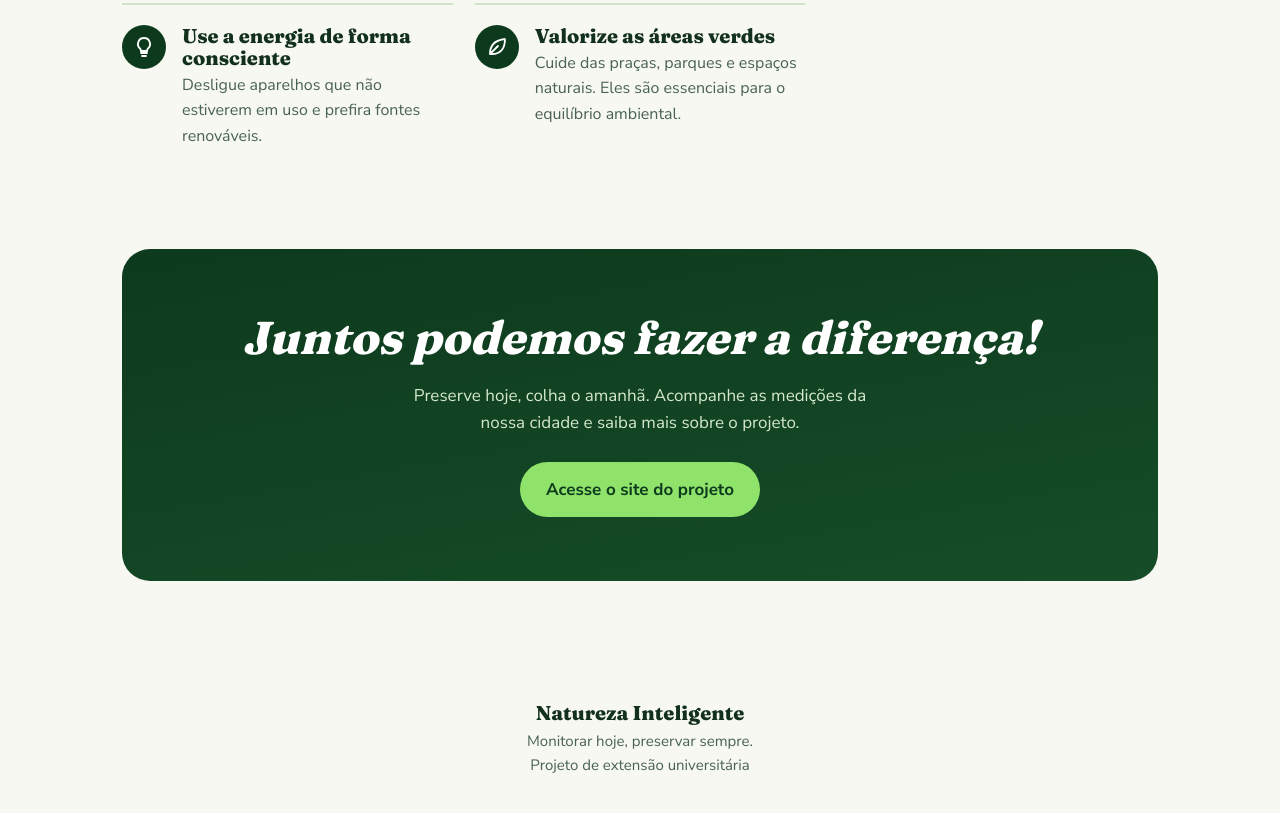
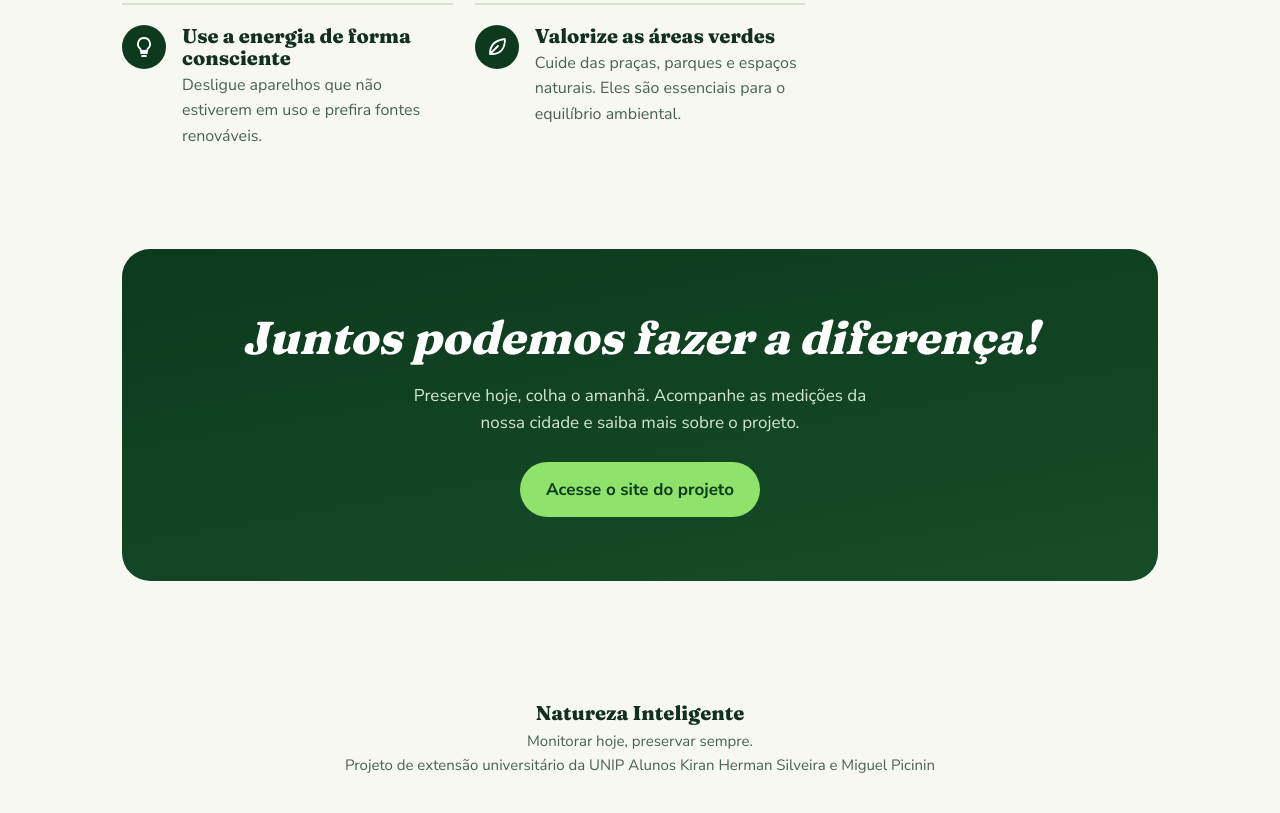
Before and after one commit to kiransilveira-lgtm/Natureza-inteligente-unip, a plain HTML site: page index.html in a window 1280 px wide. Shown: the part 2604-3417 px from the top of the page. Drawn offline with Linux system fonts and the light colour scheme.

Commit message:
Update index.html

```diff
--- a/index.html
+++ b/index.html
@@ -624,7 +624,8 @@
   <footer>
     <b>Natureza Inteligente</b>
     Monitorar hoje, preservar sempre.<br>
-    Projeto de extensão universitária
+    Projeto de extensão universitário da UNIP
+    Alunos Kiran Herman Silveira e Miguel Picinin
   </footer>
 
 </body>
```
